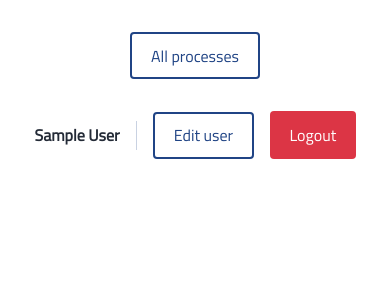
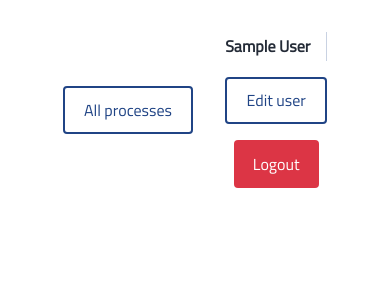
Before and after one commit to k-worsoee-ucn/pwu_bachelorprojekt_jkf, a Vue app in the folder salesProcess/frontend/: page /profile in a window 390 px wide. Shown: the top 300 px of the page. Built offline with nearby package versions, Linux system fonts and the light colour scheme; no server answers; sample sign-in values are in the browser's storage.

Commit message:
Make header nav responsive for small screens
Added media queries to stack navigation elements vertically on screens narrower than 536px, improving mobile responsiveness of the header component.

```diff
--- a/salesProcess/frontend/src/components/Header.vue
+++ b/salesProcess/frontend/src/components/Header.vue
@@ -109,6 +109,10 @@ header {
       display: flex;
       gap: 1rem;
       align-items: center;
+
+      @media (max-width: 536px) {
+        flex-direction: column;
+      }
     }
 
     .nav-btn-badge {
@@ -134,6 +138,10 @@ header {
       display: flex;
       gap: 1rem;
       align-items: center;
+
+      @media (max-width: 536px) {
+        flex-direction: column;
+      }
     }
 
     .user-info {
```
